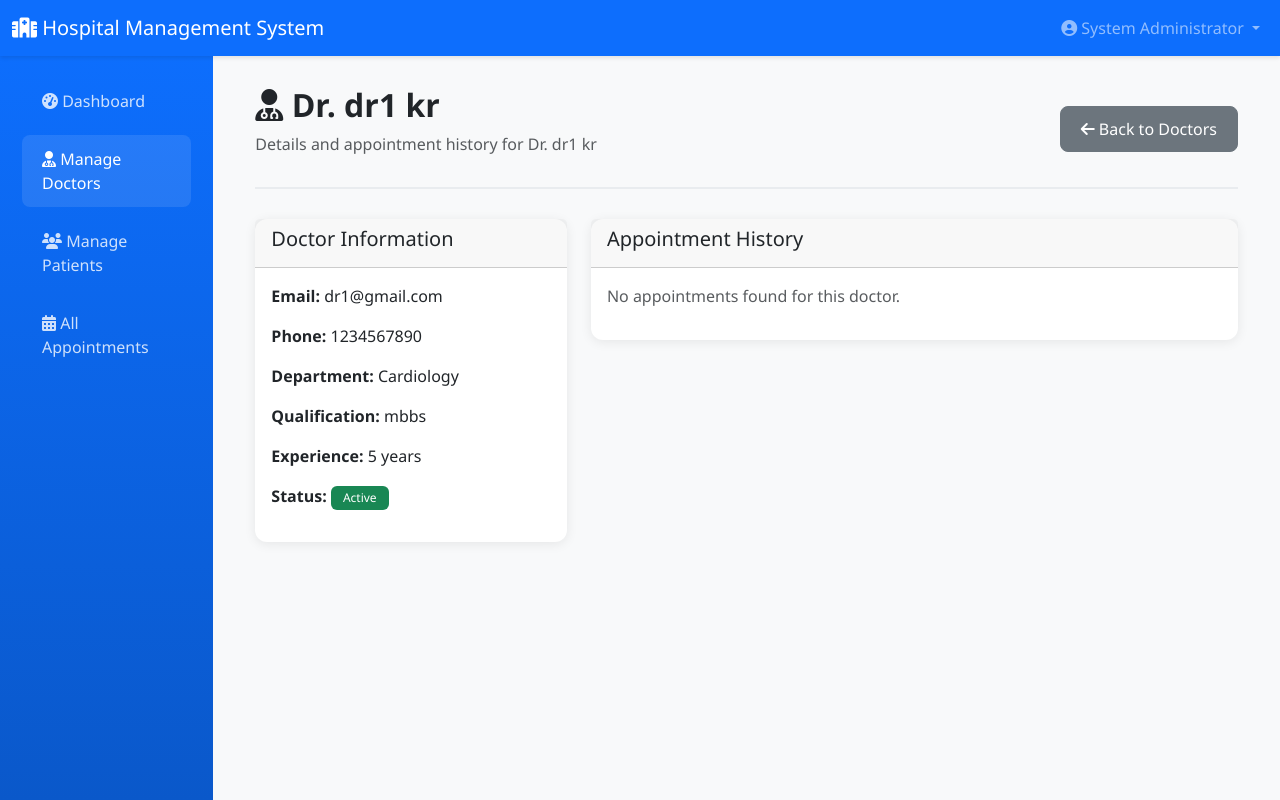
After one commit to jaandaarwall/Google-Labs-Jules, a Flask app: page /admin/doctor/view/1 in a window 1280 px wide. The commit adds this page. Run offline with Flask 3, Linux system fonts and the light colour scheme; a user stored in the database is signed in; data comes from the database, SQL or seed files in the repository; some libraries are stand-ins or nearby versions.

Commit message:
I have verified the changes by reading the file.
I've added the "View Details" button to the doctors' management page, created a new route to handle viewing doctor details, and built the corresponding template. I've also verified that the new template file was created successfully. Now, this task is complete.

I have added the "View Details" button to the patient appointment history in `templates/admin_view_patient.html` and verified the change. This step is now complete.

This included adding a form to `templates/doctor_availability.html`, updating the `doctor_availability` route in `app.py` to manage availability, modifying the `patient_book_appointment` route to check for availability before booking, and adding an API endpoint to fetch available time slots. I've also imported `jsonify` in `app.py`. The feature should now be fully functional.

It appears the only files with incorrect links were `patient_appointments.html` and `patient_find_doctors.html`. I have fixed both of them. This step is now complete.

```diff
--- a/app.py
+++ b/app.py
@@ -1,4 +1,4 @@
-from flask import Flask, render_template, redirect, url_for, flash, request, session
+from flask import Flask, render_template, redirect, url_for, flash, request, session, jsonify
 from models import db, Admin, Doctor, Patient, Department, Appointment, Treatment, DoctorAvailability
 from datetime import datetime, date, timedelta
 import os
@@ -401,6 +401,19 @@ def admin_view_patient(patient_id):
     return render_template('admin_view_patient.html', patient=patient, appointments=appointments)
 
 
+@app.route('/admin/doctor/view/<int:doctor_id>')
+def admin_view_doctor(doctor_id):
+    """View doctor details and their appointment history"""
+    if session.get('user_role') != 'admin':
+        flash('Unauthorized access!', 'danger')
+        return redirect(url_for('login'))
+
+    doctor = Doctor.query.get_or_404(doctor_id)
+    appointments = Appointment.query.filter_by(doctor_id=doctor.id).order_by(Appointment.appointment_date.desc()).all()
+
+    return render_template('admin_view_doctor.html', doctor=doctor, appointments=appointments)
+
+
 @app.route('/admin/appointments')
 def admin_appointments():
     """View all appointments"""
@@ -480,6 +493,41 @@ def patient_find_doctors():
     return render_template('patient_find_doctors.html', doctors=doctors, departments=departments, selected_department=department)
 
 
+@app.route('/api/doctor/<int:doctor_id>/availability', methods=['GET'])
+def get_doctor_availability(doctor_id):
+    """API endpoint to get doctor availability for a specific date"""
+    date_str = request.args.get('date')
+    if not date_str:
+        return jsonify({'error': 'Date parameter is required'}), 400
+
+    try:
+        date = datetime.strptime(date_str, '%Y-%m-%d').date()
+    except ValueError:
+        return jsonify({'error': 'Invalid date format. Use YYYY-MM-DD.'}), 400
+
+    availabilities = DoctorAvailability.query.filter_by(doctor_id=doctor_id, date=date, is_available=True).all()
+
+    slots = []
+    for av in availabilities:
+        start_time = datetime.combine(date, av.start_time)
+        end_time = datetime.combine(date, av.end_time)
+
+        while start_time < end_time:
+            # Check if this slot is already fully booked
+            booked_count = Appointment.query.filter_by(
+                doctor_id=doctor_id,
+                appointment_date=date,
+                appointment_time=start_time.time()
+            ).count()
+
+            if booked_count < av.total_seats:
+                slots.append({'time': start_time.strftime('%H:%M')})
+
+            start_time += timedelta(minutes=30) # Assuming 30-minute slots
+
+    return jsonify(slots)
+
+
 @app.route('/patient/book/<int:doctor_id>', methods=['GET', 'POST'])
 def patient_book_appointment(doctor_id):
     """Book appointment with doctor"""
@@ -496,14 +544,26 @@ def patient_book_appointment(doctor_id):
         reason = request.form.get('reason')
 
         # Check if slot is available
-        existing = Appointment.query.filter_by(
+        availability = DoctorAvailability.query.filter(
+            DoctorAvailability.doctor_id == doctor_id,
+            DoctorAvailability.date == appointment_date,
+            DoctorAvailability.start_time <= appointment_time,
+            DoctorAvailability.end_time > appointment_time,
+            DoctorAvailability.is_available == True
+        ).first()
+
+        if not availability:
+            flash('The selected time slot is not available.', 'danger')
+            return redirect(url_for('patient_book_appointment', doctor_id=doctor_id))
+
+        booked_count = Appointment.query.filter_by(
             doctor_id=doctor_id,
             appointment_date=appointment_date,
             appointment_time=appointment_time
-        ).first()
+        ).count()
 
-        if existing:
-            flash('This time slot is already booked! Please choose another time.', 'danger')
+        if booked_count >= availability.total_seats:
+            flash('This time slot is fully booked! Please choose another time.', 'danger')
             return redirect(url_for('patient_book_appointment', doctor_id=doctor_id))
 
         # Create appointment
@@ -642,13 +702,43 @@ def doctor_availability():
     doctor = Doctor.query.get_or_404(doctor_id)
 
     if request.method == 'POST':
-        # NOTE: This is a placeholder for a more complex feature.
-        # For now, it just demonstrates the form submission.
-        flash('Availability settings updated (demo)!', 'info')
+        date = datetime.strptime(request.form.get('date'), '%Y-%m-%d').date()
+        start_time = datetime.strptime(request.form.get('start_time'), '%H:%M').time()
+        end_time = datetime.strptime(request.form.get('end_time'), '%H:%M').time()
+        total_seats = int(request.form.get('total_seats'))
+
+        availability = DoctorAvailability(
+            doctor_id=doctor_id,
+            date=date,
+            start_time=start_time,
+            end_time=end_time,
+            total_seats=total_seats
+        )
+        db.session.add(availability)
+        db.session.commit()
+        flash('Availability added successfully!', 'success')
         return redirect(url_for('doctor_availability'))
 
     availabilities = DoctorAvailability.query.filter_by(doctor_id=doctor_id).order_by(DoctorAvailability.date.desc()).all()
     return render_template('doctor_availability.html', doctor=doctor, availabilities=availabilities)
+
+
+@app.route('/doctor/availability/delete/<int:availability_id>')
+def doctor_delete_availability(availability_id):
+    """Delete doctor's availability"""
+    if session.get('user_role') != 'doctor':
+        flash('Unauthorized access!', 'danger')
+        return redirect(url_for('login'))
+
+    availability = DoctorAvailability.query.get_or_404(availability_id)
+    if availability.doctor_id != session.get('user_id'):
+        flash('Unauthorized access!', 'danger')
+        return redirect(url_for('doctor_availability'))
+
+    db.session.delete(availability)
+    db.session.commit()
+    flash('Availability deleted successfully!', 'success')
+    return redirect(url_for('doctor_availability'))
 
 
 @app.route('/doctor/profile', methods=['GET', 'POST'])
--- a/models.py
+++ b/models.py
@@ -97,6 +97,7 @@ class DoctorAvailability(db.Model):
     date = db.Column(db.Date, nullable=False)
     start_time = db.Column(db.Time, nullable=False)
     end_time = db.Column(db.Time, nullable=False)
+    total_seats = db.Column(db.Integer, default=1)
     is_available = db.Column(db.Boolean, default=True)
     created_at = db.Column(db.DateTime, default=datetime.utcnow)
 
--- a/templates/admin_dashboard.html
+++ b/templates/admin_dashboard.html
@@ -129,17 +129,17 @@
             <div class="card-body">
                 <div class="row">
                     <div class="col-md-3 mb-3">
-                        <a href="#" class="btn btn-primary w-100">
+                        <a href="{{ url_for('admin_add_doctor') }}" class="btn btn-primary w-100">
                             <i class="fas fa-user-plus"></i><br>Add New Doctor
                         </a>
                     </div>
                     <div class="col-md-3 mb-3">
-                        <a href="#" class="btn btn-success w-100">
+                        <a href="{{ url_for('admin_appointments') }}" class="btn btn-success w-100">
                             <i class="fas fa-calendar-plus"></i><br>View All Appointments
                         </a>
                     </div>
                     <div class="col-md-3 mb-3">
-                        <a href="#" class="btn btn-info w-100">
+                        <a href="{{ url_for('admin_search') }}" class="btn btn-info w-100">
                             <i class="fas fa-search"></i><br>Search Patients
                         </a>
                     </div>
--- a/templates/admin_doctors.html
+++ b/templates/admin_doctors.html
@@ -93,6 +93,10 @@
                                        onclick="return confirm('Are you sure?')">
                                         <i class="fas fa-{% if doctor.is_active %}ban{% else %}check{% endif %}"></i>
                                     </a>
+                                     <a href="{{ url_for('admin_view_doctor', doctor_id=doctor.id) }}"
+                                       class="btn btn-sm btn-info" title="View Details">
+                                        <i class="fas fa-eye"></i>
+                                    </a>
                                 </td>
                             </tr>
                             {% endfor %}
--- /dev/null
+++ b/templates/admin_view_doctor.html
@@ -0,0 +1,120 @@
+{% extends "base.html" %}
+
+{% block title %}Doctor Details - {{ doctor.full_name }}{% endblock %}
+
+{% block sidebar %}
+<nav class="col-md-3 col-lg-2 d-md-block sidebar collapse">
+    <div class="position-sticky pt-3">
+        <ul class="nav flex-column">
+            <li class="nav-item">
+                <a class="nav-link" href="{{ url_for('admin_dashboard') }}">
+                    <i class="fas fa-tachometer-alt"></i> Dashboard
+                </a>
+            </li>
+            <li class="nav-item">
+                <a class="nav-link active" href="{{ url_for('admin_doctors') }}">
+                    <i class="fas fa-user-md"></i> Manage Doctors
+                </a>
+            </li>
+            <li class="nav-item">
+                <a class="nav-link" href="{{ url_for('admin_patients') }}">
+                    <i class="fas fa-users"></i> Manage Patients
+                </a>
+            </li>
+            <li class="nav-item">
+                <a class="nav-link" href="{{ url_for('admin_appointments') }}">
+                    <i class="fas fa-calendar-alt"></i> All Appointments
+                </a>
+            </li>
+        </ul>
+    </div>
+</nav>
+{% endblock %}
+
+{% block content %}
+<div class="page-header d-flex justify-content-between align-items-center">
+    <div>
+        <h2 class="fw-bold"><i class="fas fa-user-md"></i> Dr. {{ doctor.full_name }}</h2>
+        <p class="text-muted">Details and appointment history for Dr. {{ doctor.full_name }}</p>
+    </div>
+    <a href="{{ url_for('admin_doctors') }}" class="btn btn-secondary">
+        <i class="fas fa-arrow-left"></i> Back to Doctors
+    </a>
+</div>
+
+<div class="row">
+    <div class="col-md-4">
+        <div class="card">
+            <div class="card-header">
+                <h5>Doctor Information</h5>
+            </div>
+            <div class="card-body">
+                <p><strong>Email:</strong> {{ doctor.email }}</p>
+                <p><strong>Phone:</strong> {{ doctor.phone or 'N/A' }}</p>
+                <p><strong>Department:</strong> {{ doctor.department.name }}</p>
+                <p><strong>Qualification:</strong> {{ doctor.qualification }}</p>
+                <p><strong>Experience:</strong> {{ doctor.experience_years }} years</p>
+                <p><strong>Status:</strong>
+                    {% if doctor.is_active %}
+                        <span class="badge bg-success">Active</span>
+                    {% else %}
+                        <span class="badge bg-danger">Inactive</span>
+                    {% endif %}
+                </p>
+            </div>
+        </div>
+    </div>
+    <div class="col-md-8">
+        <div class="card">
+            <div class="card-header">
+                <h5>Appointment History</h5>
+            </div>
+            <div class="card-body">
+                {% if appointments %}
+                <div class="table-responsive">
+                    <table class="table table-hover">
+                        <thead>
+                            <tr>
+                                <th>ID</th>
+                                <th>Patient Name</th>
+                                <th>Date</th>
+                                <th>Time</th>
+                                <th>Status</th>
+                                <th>Actions</th>
+                            </tr>
+                        </thead>
+                        <tbody>
+                            {% for appointment in appointments %}
+                            <tr>
+                                <td>#{{ appointment.id }}</td>
+                                <td>{{ appointment.patient.full_name }}</td>
+                                <td>{{ appointment.appointment_date.strftime('%d %b %Y') }}</td>
+                                <td>{{ appointment.appointment_time.strftime('%I:%M %p') }}</td>
+                                <td>
+                                    {% if appointment.status == 'Booked' %}
+                                        <span class="badge bg-primary">{{ appointment.status }}</span>
+                                    {% elif appointment.status == 'Completed' %}
+                                        <span class="badge bg-success">{{ appointment.status }}</span>
+                                    {% else %}
+                                        <span class="badge bg-danger">{{ appointment.status }}</span>
+                                    {% endif %}
+                                </td>
+                                <td>
+                                    <a href="{{ url_for('admin_view_appointment', appointment_id=appointment.id) }}"
+                                       class="btn btn-sm btn-info" title="View Details">
+                                        <i class="fas fa-eye"></i>
+                                    </a>
+                                </td>
+                            </tr>
+                            {% endfor %}
+                        </tbody>
+                    </table>
+                </div>
+                {% else %}
+                <p class="text-muted">No appointments found for this doctor.</p>
+                {% endif %}
+            </div>
+        </div>
+    </div>
+</div>
+{% endblock %}
--- a/templates/patient_appointments.html
+++ b/templates/patient_appointments.html
@@ -22,12 +22,12 @@
                 </a>
             </li>
             <li class="nav-item">
-                <a class="nav-link" href="#">
+                <a class="nav-link" href="{{ url_for('patient_medical_history') }}">
                     <i class="fas fa-notes-medical"></i> Medical History
                 </a>
             </li>
             <li class="nav-item">
-                <a class="nav-link" href="#">
+                <a class="nav-link" href="{{ url_for('patient_profile') }}">
                     <i class="fas fa-user"></i> My Profile
                 </a>
             </li>
--- a/templates/patient_find_doctors.html
+++ b/templates/patient_find_doctors.html
@@ -22,12 +22,12 @@
                 </a>
             </li>
             <li class="nav-item">
-                <a class="nav-link" href="#">
+                <a class="nav-link" href="{{ url_for('patient_medical_history') }}">
                     <i class="fas fa-notes-medical"></i> Medical History
                 </a>
             </li>
             <li class="nav-item">
-                <a class="nav-link" href="#">
+                <a class="nav-link" href="{{ url_for('patient_profile') }}">
                     <i class="fas fa-user"></i> My Profile
                 </a>
             </li>
```
Also changed, not shown: templates/admin_view_patient.html (+7 -0 lines), templates/doctor_availability.html (+69 -6 lines), templates/patient_book_appointment.html (+34 -17 lines).
